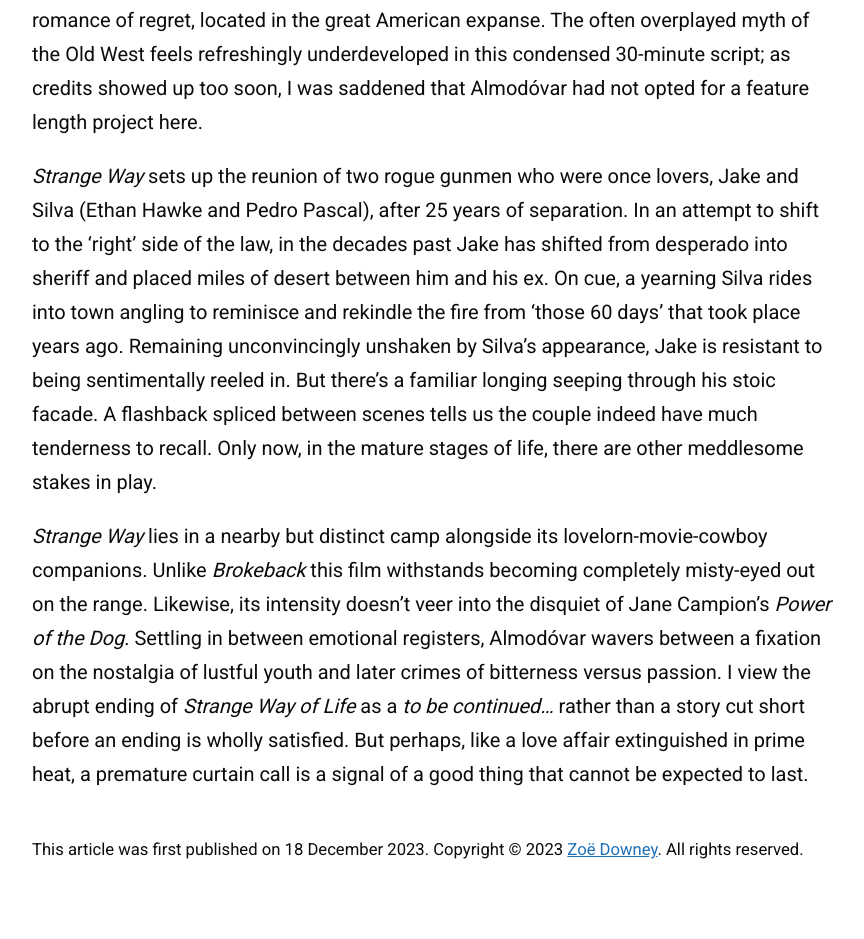
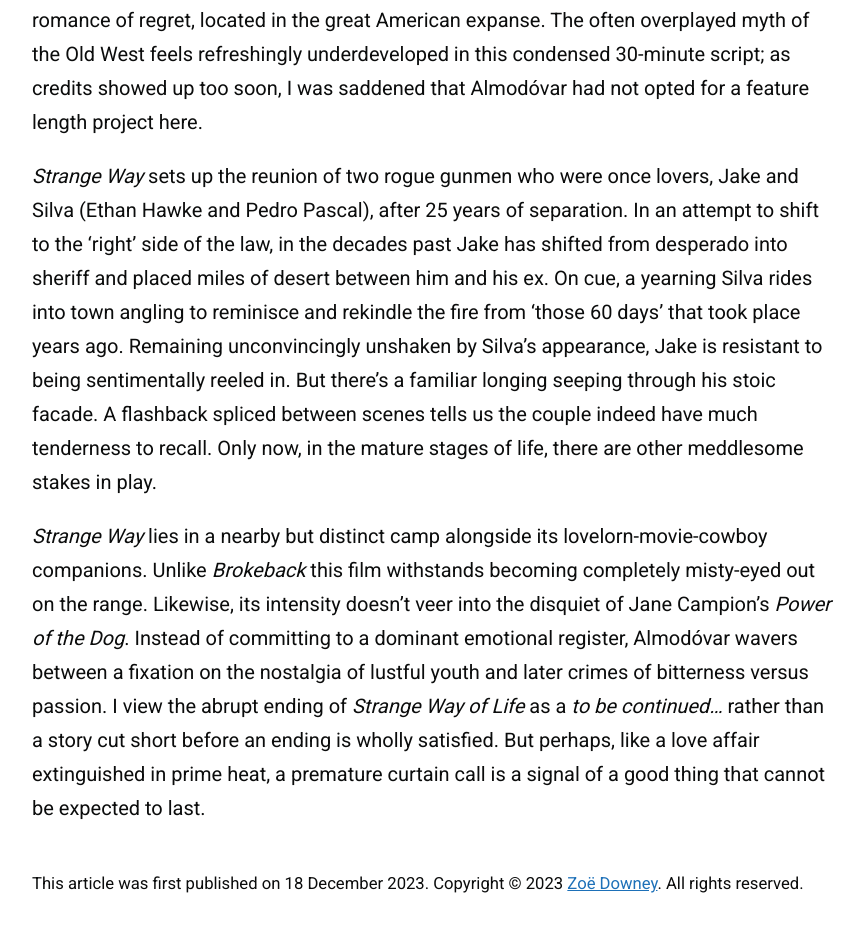
Before and after one commit to zoeurl/zoedowney.github.io, a Jekyll site: the page built from _posts/2023-12-18-strange-way-of-life.md, in a window 1280 px wide. Shown: the part 705-1644 px from the top of the page, without its empty margins (208-1072 px from the left). Built offline with Jekyll 4.4.1, drawn with Linux system fonts in a browser that asks for light colours; before the commit the page ends 1610 px from its top, so only the background shows below that.

Commit message:
Update 2023-12-18-strange-way-of-life.md

```diff
--- a/_posts/2023-12-18-strange-way-of-life.md
+++ b/_posts/2023-12-18-strange-way-of-life.md
@@ -13,4 +13,4 @@
 
 _Strange Way_ sets up the reunion of two rogue gunmen who were once lovers, Jake and Silva (Ethan Hawke and Pedro Pascal), after 25 years of separation. In an attempt to shift to the ‘right’ side of the law, in the decades past Jake has shifted from desperado into sheriff and placed miles of desert between him and his ex. On cue, a yearning Silva rides into town angling to reminisce and rekindle the fire from ‘those 60 days’ that took place years ago. Remaining unconvincingly unshaken by Silva’s appearance, Jake is resistant to being sentimentally reeled in. But there’s a familiar longing seeping through his stoic facade. A flashback spliced between scenes tells us the couple indeed have much tenderness to recall. Only now, in the mature stages of life, there are other meddlesome stakes in play.
 
-_Strange Way_ lies in a nearby but distinct camp alongside its lovelorn-movie-cowboy companions. Unlike _Brokeback_ this film withstands becoming completely misty-eyed out on the range. Likewise, its intensity doesn't veer into the disquiet of Jane Campion’s _Power of the Dog_. Settling in between emotional registers, Almodóvar wavers between a fixation on the nostalgia of lustful youth and later crimes of bitterness versus passion. I view the abrupt ending of _Strange Way of Life_ as a _to be continued…_ rather than a story cut short before an ending is wholly satisfied. But perhaps, like a love affair extinguished in prime heat, a premature curtain call is a signal of a good thing that cannot be expected to last.
+_Strange Way_ lies in a nearby but distinct camp alongside its lovelorn-movie-cowboy companions. Unlike _Brokeback_ this film withstands becoming completely misty-eyed out on the range. Likewise, its intensity doesn't veer into the disquiet of Jane Campion’s _Power of the Dog_. Instead of committing to a dominant emotional register, Almodóvar wavers between a fixation on the nostalgia of lustful youth and later crimes of bitterness versus passion. I view the abrupt ending of _Strange Way of Life_ as a _to be continued…_ rather than a story cut short before an ending is wholly satisfied. But perhaps, like a love affair extinguished in prime heat, a premature curtain call is a signal of a good thing that cannot be expected to last.
```
